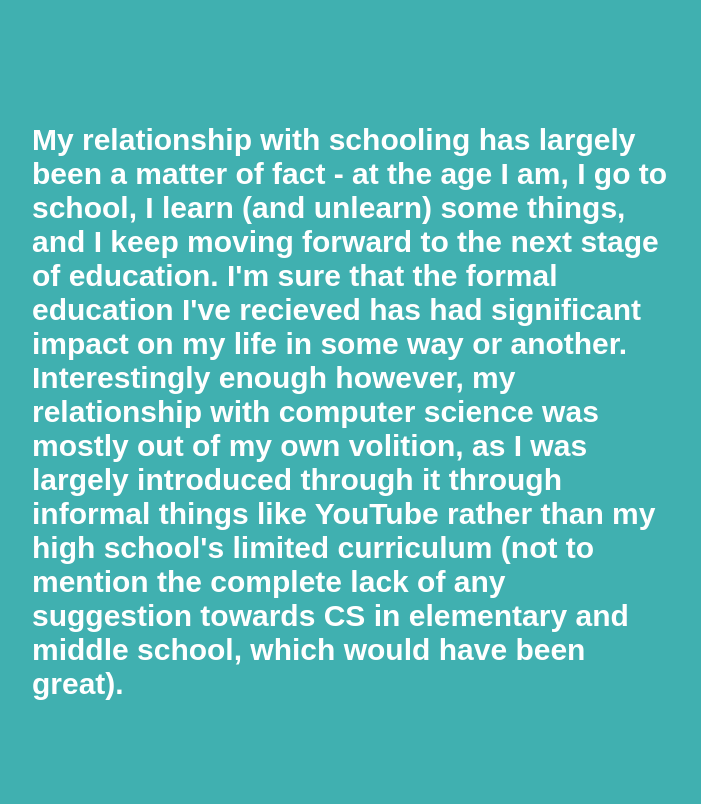
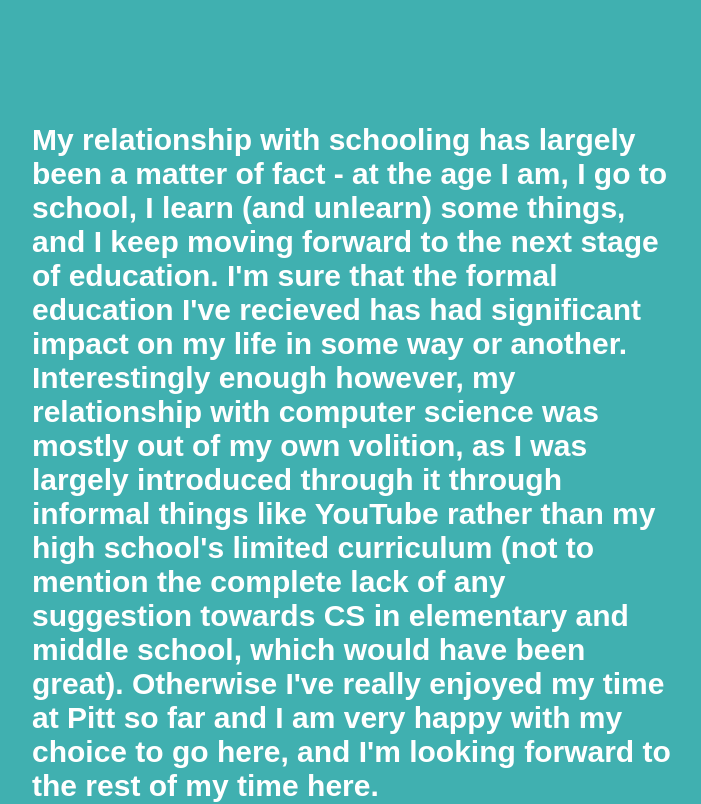
Before and after one commit to tylerjglass/Fuego, a plain HTML site: page index.html in a window 1280 px wide. Shown: the part 8027-8831 px from the top of the page, without its empty margins (288-989 px from the left). Drawn offline with Linux system fonts and the light colour scheme.

Commit message:
Added to schooling a bit

```diff
--- a/index.html
+++ b/index.html
@@ -187,7 +187,7 @@ FUN FACT: "Lorem ipsum", "Lorem ipsum" was hacked out of Cicero's "De finibus bo
 <!--Like it or not, your schooling, formal and informal, for better or for worse, has been another factor that has brought you here and prepared you for this moment. Let's think through these systems, expectations, and outcomes. And let's also think a little about futurity... where is this learning, formal and informal – this unconcealing – taking you? -->
 
     <div class="textblock">
-  <h2 style = "color:white">My relationship with schooling has largely been a matter of fact - at the age I am, I go to school, I learn (and unlearn) some things, and I keep moving forward to the next stage of education. I'm sure that the formal education I've recieved has had significant impact on my life in some way or another. Interestingly enough however, my relationship with computer science was mostly out of my own volition, as I was largely introduced through it through informal things like YouTube rather than my high school's limited curriculum (not to mention the complete lack of any suggestion towards CS in elementary and middle school, which would have been great). </h2>
+  <h2 style = "color:white">My relationship with schooling has largely been a matter of fact - at the age I am, I go to school, I learn (and unlearn) some things, and I keep moving forward to the next stage of education. I'm sure that the formal education I've recieved has had significant impact on my life in some way or another. Interestingly enough however, my relationship with computer science was mostly out of my own volition, as I was largely introduced through it through informal things like YouTube rather than my high school's limited curriculum (not to mention the complete lack of any suggestion towards CS in elementary and middle school, which would have been great). Otherwise I've really enjoyed my time at Pitt so far and I am very happy with my choice to go here, and I'm looking forward to the rest of my time here.</h2>
   </div>
 
 <!--The final step in our process will be to ensure that a smaller version of our "hero image," what Ulmer would refer to as our "wide image," repeats at the bottom of our document to better reinforce this motif.  -->
```
